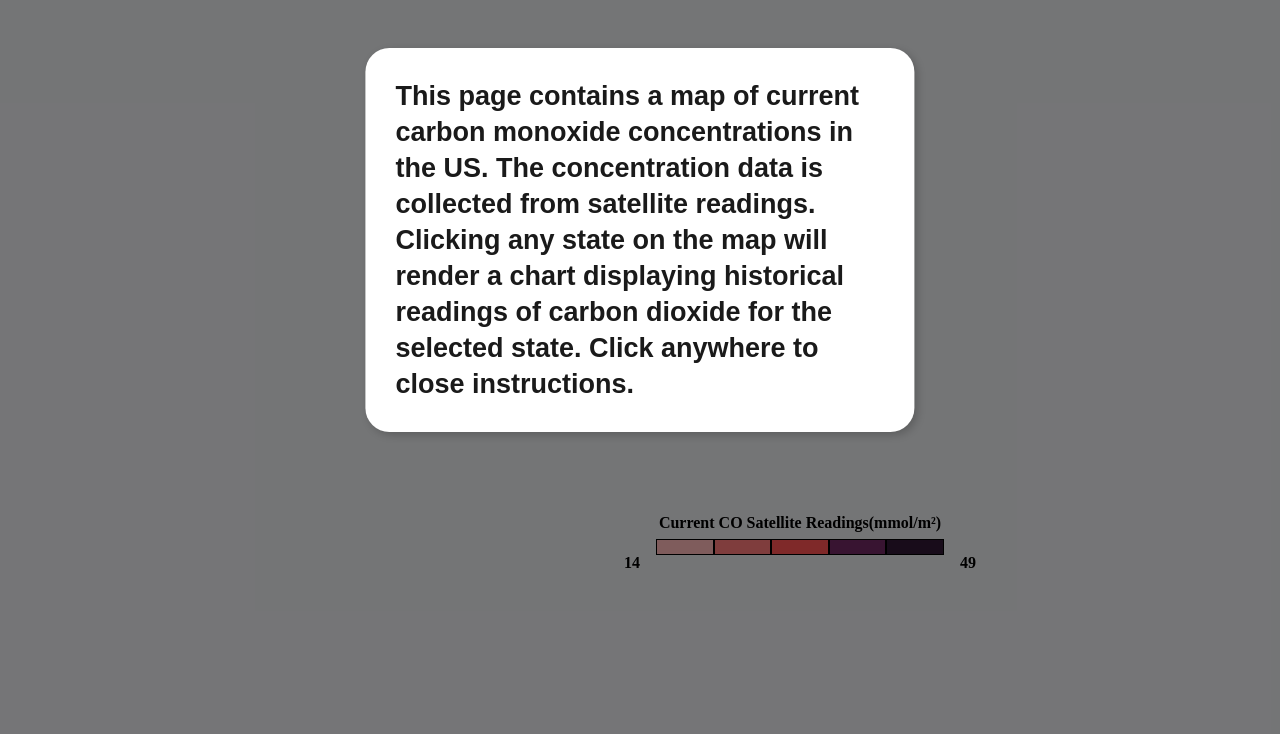
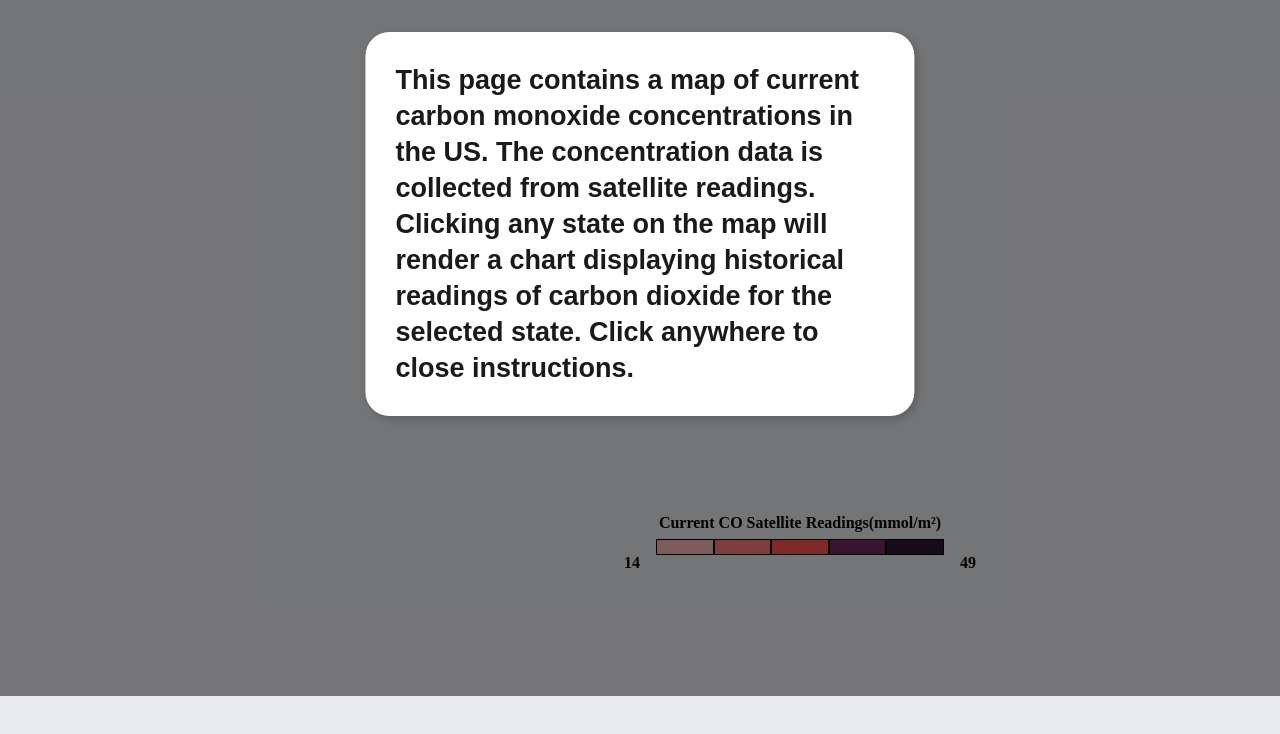
Before and after one commit to garretdgrant/emission_visualization, a website built with webpack: page index.html in a window 1280 px wide. Shown: the part 152-886 px from the top of the page. After the commit the page ends 848 px from the top, so only its background shows below. Built offline with nearby package versions, Linux system fonts and the light colour scheme; no server answers.

Commit message:
fixed vertical scroll

```diff
--- a/src/index.scss
+++ b/src/index.scss
@@ -6,14 +6,13 @@ body{
 }
 
 #instruction_modal{
-    height: 100rem;
+    height: 100vh;
     width: 100vw;
     background-color: rgba(0,0,0.5,0.5);
     position: absolute;
     display: flex;
     align-items: center;
     z-index: 1;
-    margin-top: -35rem;
     transition: 800ms;
 }
 
@@ -26,7 +25,7 @@ body{
 
 .instructions{
 width: 100vw;
-margin-top: 2rem;
+margin-top: -20rem;
 height: 10vh;
 display: flex;
 justify-content: center;
```
Also changed, not shown: dist/main.css.
